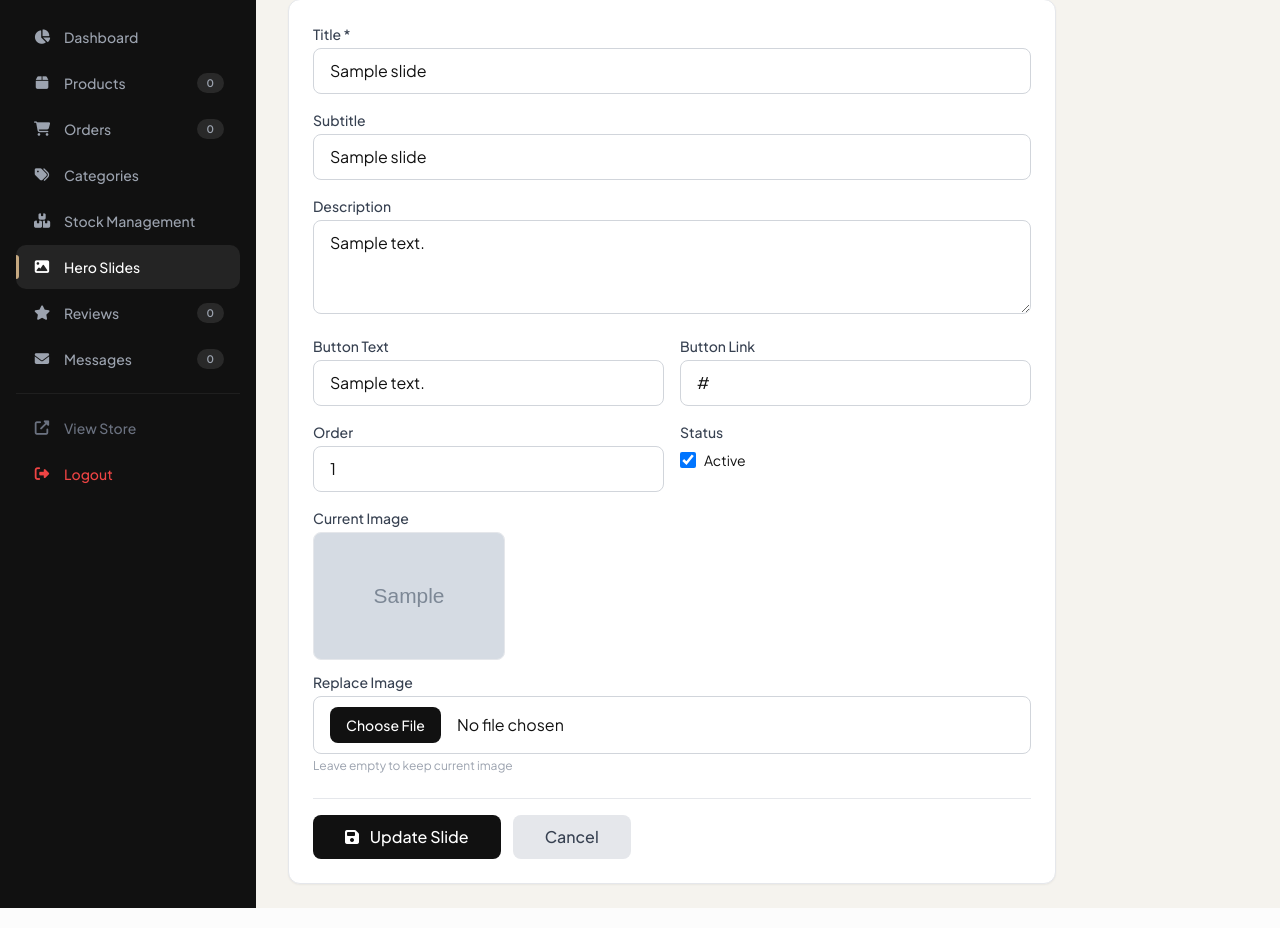
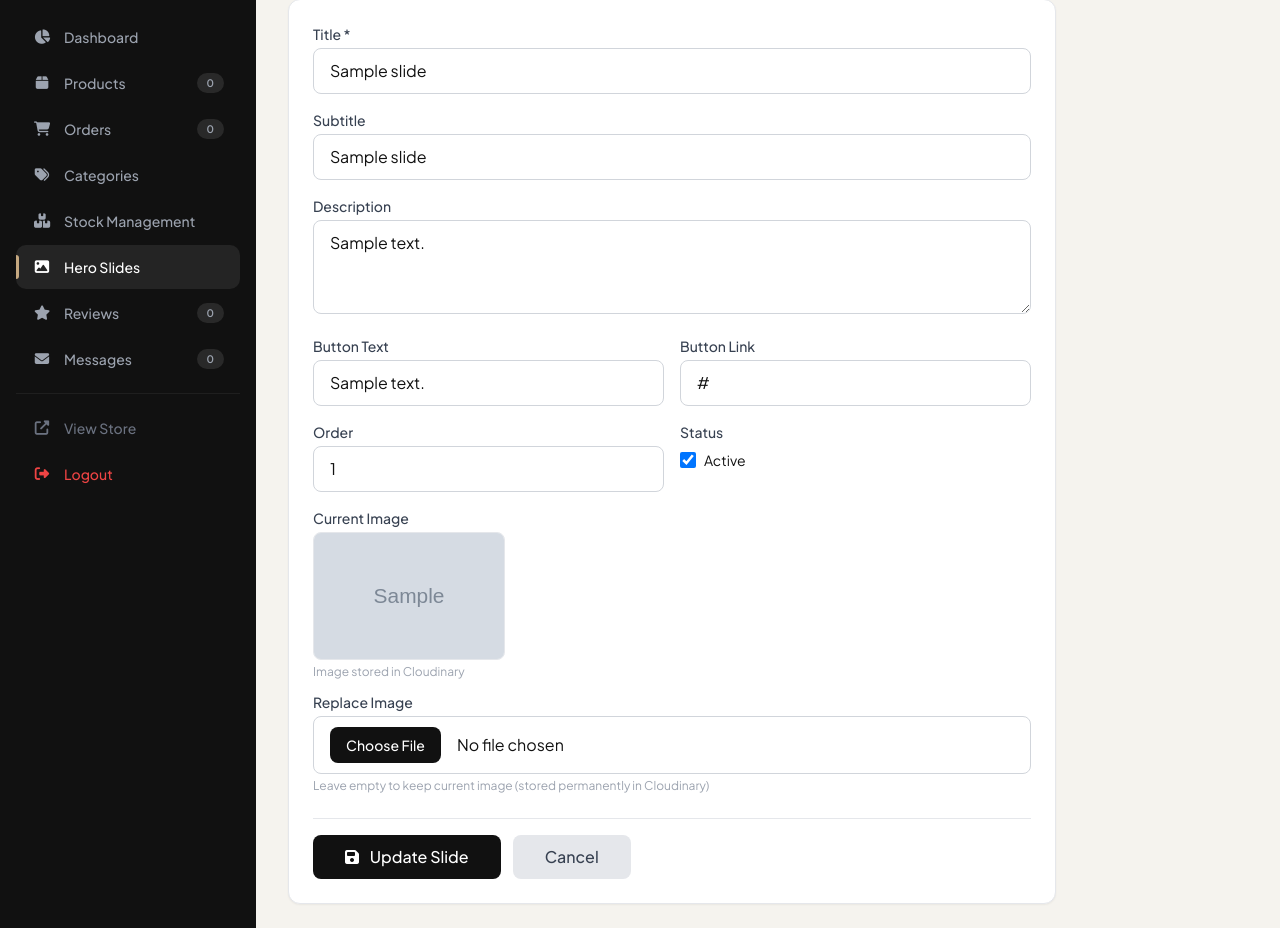
Before and after one commit to benishacletus-ux/olivintra-backend, a Flask app: page /admin/hero/edit/1 in a window 1280 px wide. Shown: the part 101-1029 px from the top of the page. Run offline with Flask 3, Linux system fonts and the light colour scheme; a user stored in the database is signed in; tables that the repository leaves empty hold one stand-in row (values such as "Sample post"); grey boxes marked "Sample" are stand-in pictures; some libraries are stand-ins or nearby versions; some web fonts are replaced.

Commit message:
Fixed hero slide edit template to use Cloudinary image URLs

```diff
--- a/templates/admin/hero_edit.html
+++ b/templates/admin/hero_edit.html
@@ -48,16 +48,17 @@
                 <div class="mb-3">
                     <div class="w-48 h-32 bg-gray-100 rounded-lg overflow-hidden border border-gray-200">
                         <div class="w-full h-full bg-cover bg-center"
-                             style="background-image: url('{{ url_for('static', filename='uploads/' + slide.image) }}');">
+                             style="background-image: url('{{ slide.image }}');">
                         </div>
                     </div>
+                    <p class="text-xs text-gray-400 mt-1">Image stored in Cloudinary</p>
                 </div>
                 {% else %}
                 <p class="text-sm text-gray-500 mb-2">No image uploaded</p>
                 {% endif %}
                 <label class="block text-sm font-medium text-gray-700 mb-1">Replace Image</label>
                 <input type="file" name="image" accept="image/*" class="w-full px-4 py-2.5 border border-gray-300 rounded-lg focus:ring-2 focus:ring-brand-accent focus:border-transparent outline-none transition file:mr-4 file:py-2 file:px-4 file:rounded-lg file:border-0 file:text-sm file:font-medium file:bg-brand-dark file:text-white hover:file:bg-brand-accent">
-                <p class="text-xs text-gray-400 mt-1">Leave empty to keep current image</p>
+                <p class="text-xs text-gray-400 mt-1">Leave empty to keep current image (stored permanently in Cloudinary)</p>
             </div>
         </div>
 
```
